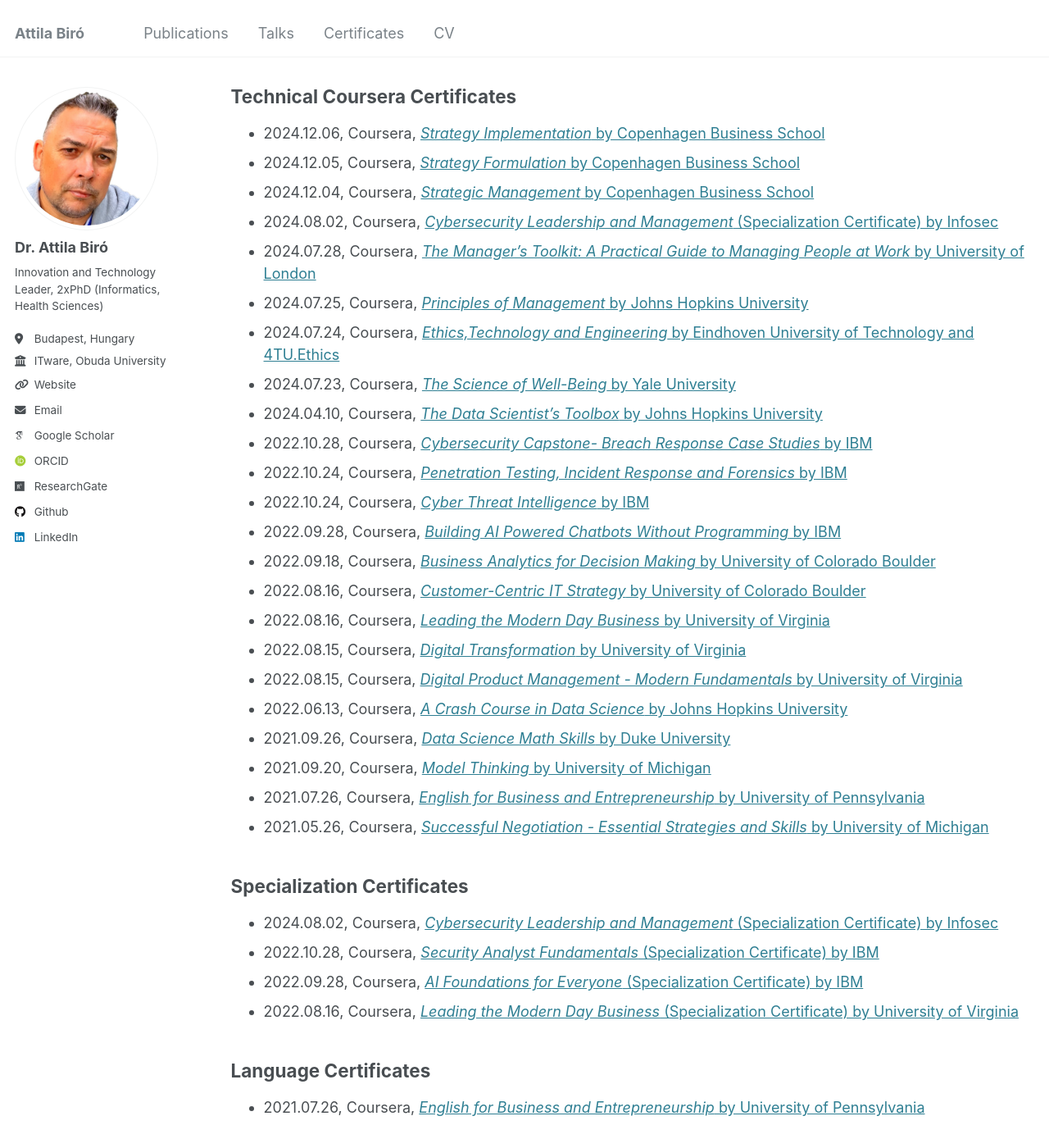
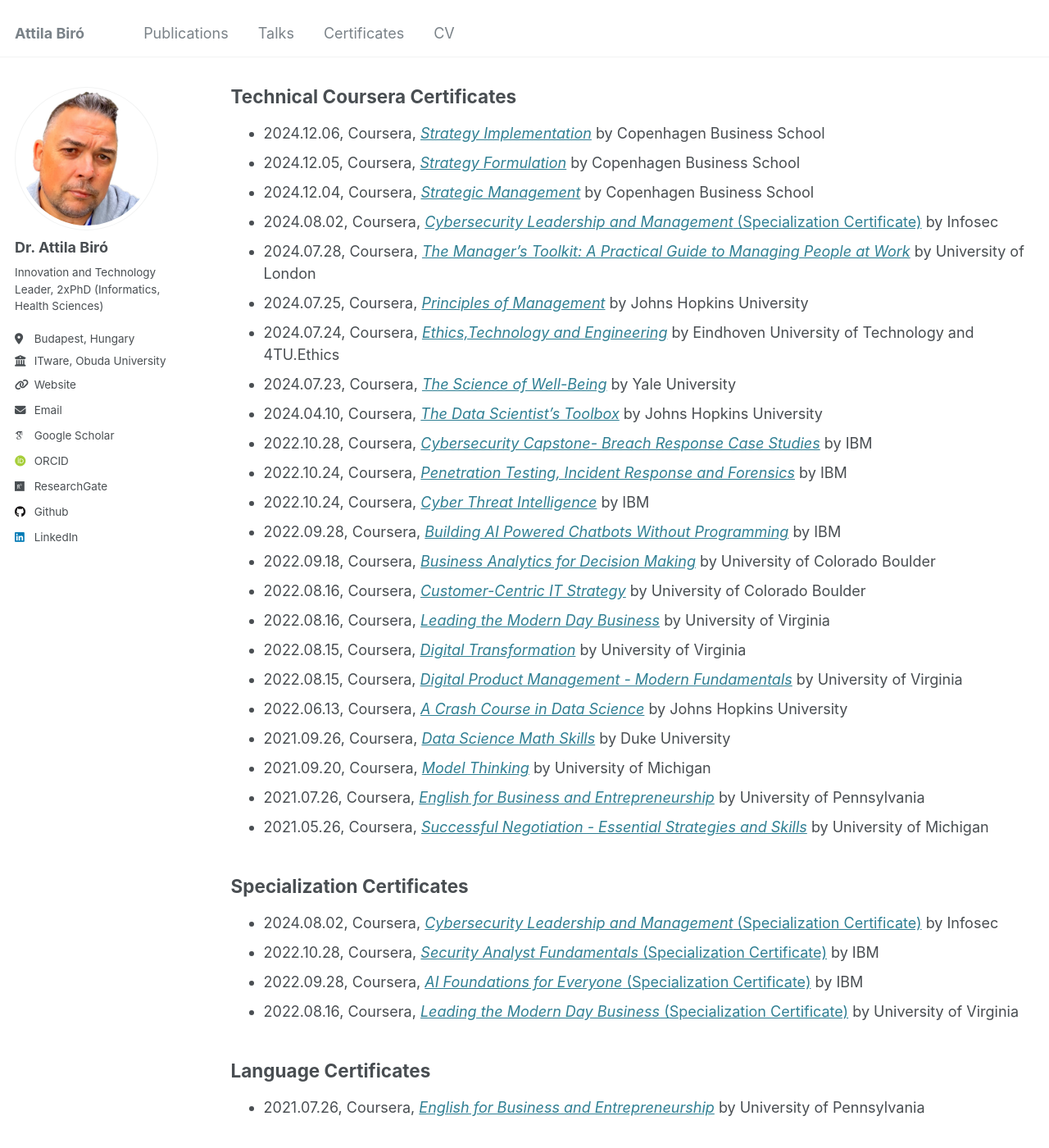
Before and after one commit to biroka/biroka.github.io, a Jekyll site: the page built from _pages/certificates.md, in a window 1280 px wide and 1400 px high, scrolled down 1137 px. Shown: the whole window at 82% size. Built offline with Jekyll 4.4.1, drawn with Linux system fonts in a browser that asks for light colours; some web fonts are replaced.

```diff
--- a/_pages/certificates.md
+++ b/_pages/certificates.md
@@ -15,63 +15,63 @@ author_profile: true
 
 ##  Research / AI Certificates
 
-* 2024.07.28, Coursera, [_Being a researcher (in Information Science and Technology)_ by Politecnico di Milano](https://www.coursera.org/account/accomplishments/verify/ZAKQGRBMEV6A)
-* 2024.07.24, Coursera, [_Ethics, Technology and Engineering_ by Eindhoven University of Technology](https://www.coursera.org/account/accomplishments/verify/KYV5NR5ZUJYZ)
-* 2023.10.01, Coursera, [_Reproducible Research_ by Johns Hopkins University](https://www.coursera.org/account/accomplishments/verify/TB9QEMK487JG)
-* 2023.09.29, Coursera, [_Hypothesis Testing in Public Health_ by Johns Hopkins University](https://www.coursera.org/account/accomplishments/verify/JL8QEEUDVL2H)
-* 2023.09.28, Coursera, [_Quantitative Methods_ by University of Amsterdam](https://www.coursera.org/account/accomplishments/verify/SUQ9QMMZ9EAX)
-* 2023.09.05, Coursera, [_Research Proposal: Initiating Research_ by University of California, Davis (UCDAVIS)](https://www.coursera.org/account/accomplishments/verify/LVASMXWKQPT5)
-* 2023.04.10, Coursera, [_The Data Scientist’s Toolbox_ by Johns Hopkins University](https://www.coursera.org/account/accomplishments/verify/ZD8VSEKXQZMS)
-* 2023.04.10, Coursera, [_Understanding Clinical Research: Behind the Statistics_ by University of Cape Town](https://www.coursera.org/account/accomplishments/verify/8TGV97BM7KP7)
-* 2023.04.09, Coursera, [_Case Studies in Personalized Medicine_ by University of Virginia](https://www.coursera.org/account/accomplishments/verify/SN2X64SS6CRN)
-* 2022.08.15, Coursera, [_Digital Transformation_ by Vanderbilt University](https://www.coursera.org/account/accomplishments/verify/5VEFEF8Y5MQU)
-* 2022.10.22, Coursera, [_Qualitative Research Methods_ by University of Amsterdam](https://www.coursera.org/account/accomplishments/verify/7V8M7J6J3TRR)
-* 2022.09.28, Coursera, [_AI Foundations for Everyone (Specialization Certificate)_ by IBM](https://www.coursera.org/account/accomplishments/specialization/2Q9XZ6EEUVNR)
-* 2021.09.26, Coursera, [_Data Science Math Skills_ by Duke University](https://www.coursera.org/account/accomplishments/verify/ZHMPNUULB3ZZ)
-* 2022.09.28, Coursera, [_COVID-19 Contact Tracing_ by Johns Hopkins University](https://www.coursera.org/account/accomplishments/verify/BHHLUTZEDFMP)
-* 2022.08.16, Coursera, [_Design Thinking for Innovation_ by University of Virginia](https://www.coursera.org/account/accomplishments/verify/D2D4NEZ994AS)
-* 2022.06.13, Coursera, [_A Crash Course in Data Science_ by Johns Hopkins University](https://www.coursera.org/account/accomplishments/verify/JYGR5JUKEA4M)
-* 2021.09.20, Coursera, [_Model Thinking_ by University of Michigan](https://www.coursera.org/account/accomplishments/verify/82Z5AVGFJJBG)
-* 2021.06.08, Coursera, [_COVID19 Data Analysis Using Python_ by Coursera Project Network](https://www.coursera.org/account/accomplishments/verify/N3EDFV4HJFCT)
-* 2021.06.08, Coursera, [_Understanding Research Methods_ by University of London & SOAS University of London](https://www.coursera.org/account/accomplishments/verify/P59MZUUDAAYZ)
-* 2021.05.25, Coursera, [_Introduction to Systematic Review and Meta-Analysis_ by Johns Hopkins University](https://www.coursera.org/account/accomplishments/verify/DKNUCDD8H9EK)
+* 2024.07.28, Coursera, [_Being a researcher (in Information Science and Technology)_](https://www.coursera.org/account/accomplishments/verify/ZAKQGRBMEV6A) by Politecnico di Milano
+* 2024.07.24, Coursera, [_Ethics, Technology and Engineering_](https://www.coursera.org/account/accomplishments/verify/KYV5NR5ZUJYZ) by Eindhoven University of Technology
+* 2023.10.01, Coursera, [_Reproducible Research_](https://www.coursera.org/account/accomplishments/verify/TB9QEMK487JG) by Johns Hopkins University
+* 2023.09.29, Coursera, [_Hypothesis Testing in Public Health_](https://www.coursera.org/account/accomplishments/verify/JL8QEEUDVL2H) by Johns Hopkins University
+* 2023.09.28, Coursera, [_Quantitative Methods_](https://www.coursera.org/account/accomplishments/verify/SUQ9QMMZ9EAX) by University of Amsterdam
+* 2023.09.05, Coursera, [_Research Proposal: Initiating Research_](https://www.coursera.org/account/accomplishments/verify/LVASMXWKQPT5) by University of California, Davis (UCDAVIS)
+* 2023.04.10, Coursera, [_The Data Scientist’s Toolbox_](https://www.coursera.org/account/accomplishments/verify/ZD8VSEKXQZMS) by Johns Hopkins University
+* 2023.04.10, Coursera, [_Understanding Clinical Research: Behind the Statistics_](https://www.coursera.org/account/accomplishments/verify/8TGV97BM7KP7) by University of Cape Town
+* 2023.04.09, Coursera, [_Case Studies in Personalized Medicine_](https://www.coursera.org/account/accomplishments/verify/SN2X64SS6CRN) by University of Virginia
+* 2022.08.15, Coursera, [_Digital Transformation_](https://www.coursera.org/account/accomplishments/verify/5VEFEF8Y5MQU) by Vanderbilt University
+* 2022.10.22, Coursera, [_Qualitative Research Methods_ ](https://www.coursera.org/account/accomplishments/verify/7V8M7J6J3TRR) by University of Amsterdam
+* 2022.09.28, Coursera, [_AI Foundations for Everyone (Specialization Certificate)_](https://www.coursera.org/account/accomplishments/specialization/2Q9XZ6EEUVNR) by IBM
+* 2021.09.26, Coursera, [_Data Science Math Skills_](https://www.coursera.org/account/accomplishments/verify/ZHMPNUULB3ZZ) by Duke University
+* 2022.09.28, Coursera, [_COVID-19 Contact Tracing_](https://www.coursera.org/account/accomplishments/verify/BHHLUTZEDFMP) by Johns Hopkins University
+* 2022.08.16, Coursera, [_Design Thinking for Innovation_](https://www.coursera.org/account/accomplishments/verify/D2D4NEZ994AS) by University of Virginia
+* 2022.06.13, Coursera, [_A Crash Course in Data Science_](https://www.coursera.org/account/accomplishments/verify/JYGR5JUKEA4M) by Johns Hopkins University
+* 2021.09.20, Coursera, [_Model Thinking_](https://www.coursera.org/account/accomplishments/verify/82Z5AVGFJJBG) by University of Michigan
+* 2021.06.08, Coursera, [_COVID19 Data Analysis Using Python_](https://www.coursera.org/account/accomplishments/verify/N3EDFV4HJFCT) by Coursera Project Network
+* 2021.06.08, Coursera, [_Understanding Research Methods_](https://www.coursera.org/account/accomplishments/verify/P59MZUUDAAYZ) by University of London & SOAS University of London
+* 2021.05.25, Coursera, [_Introduction to Systematic Review and Meta-Analysis_](https://www.coursera.org/account/accomplishments/verify/DKNUCDD8H9EK) by Johns Hopkins University
 
 ##  Technical Coursera Certificates
 
-* 2024.12.06, Coursera, [_Strategy Implementation_ by Copenhagen Business School](https://www.coursera.org/account/accomplishments/verify/I5P6G0JAFWHB)
-* 2024.12.05, Coursera, [_Strategy Formulation_ by Copenhagen Business School](https://www.coursera.org/account/accomplishments/verify/XASKHP7QR6B4)
-* 2024.12.04, Coursera, [_Strategic Management_ by Copenhagen Business School](https://www.coursera.org/account/accomplishments/verify/C26Q2HUZRX1P)
-* 2024.08.02, Coursera, [_Cybersecurity Leadership and Management_ (Specialization Certificate) by Infosec](https://www.coursera.org/account/accomplishments/specialization/V4MH8UO5ZXKG)
-* 2024.07.28, Coursera, [_The Manager's Toolkit: A Practical Guide to Managing People at Work_ by University of London](https://www.coursera.org/account/accomplishments/verify/X9STQ2AGC5NT)
-* 2024.07.25, Coursera, [_Principles of Management_ by Johns Hopkins University](https://github.com/biroka/biroka/blob/main/Certificates/Coursera/Coursera_Principles%20of%20Management_UX2LR7CMEGK5.pdf)
-* 2024.07.24, Coursera, [_Ethics,Technology and Engineering_ by Eindhoven University of Technology and 4TU.Ethics](https://github.com/biroka/biroka/blob/main/Certificates/Coursera/Coursera_Ethics-Technology%20and%20Engineering_KYV5NR5ZUJYZ.pdf)
-* 2024.07.23, Coursera, [_The Science of Well-Being_ by Yale University](https://github.com/biroka/biroka/blob/main/Certificates/Coursera/Coursera_The%20Science%20of%20Well-Being_%20P4K3RMP9DPM5.pdf)
-* 2024.04.10, Coursera, [_The Data Scientist’s Toolbox_ by Johns Hopkins University](https://github.com/biroka/biroka/blob/main/Certificates/Coursera/Coursera_The%20Data%20Scientist%E2%80%99s%20Toolbox_ZD8VSEKXQZMS.pdf)
-* 2022.10.28, Coursera, [_Cybersecurity Capstone- Breach Response Case Studies_ by IBM](https://github.com/biroka/biroka/blob/main/Certificates/Coursera/Coursera_Cybersecurity%20Capstone-%20Breach%20Response%20Case%20Studies_HSEBVQVJM8EQ.pdf)
-* 2022.10.24, Coursera, [_Penetration Testing, Incident Response and Forensics_ by IBM](https://github.com/biroka/biroka/blob/main/Certificates/Coursera/Coursera_Penetration%20Testing%2C%20Incident%20Response%20and%20Forensics_DJXCRXUDCZXY.pdf)
-* 2022.10.24, Coursera, [_Cyber Threat Intelligence_ by IBM](https://github.com/biroka/biroka/blob/main/Certificates/Coursera/Coursera_Cyber%20Threat%20Intelligence_YDQFTLD8P4GD.pdf)
-* 2022.09.28, Coursera, [_Building AI Powered Chatbots Without Programming_ by IBM](https://github.com/biroka/biroka/blob/main/Certificates/Coursera/Coursera_Building%20AI%20Powered%20Chatbots%20Without%20Programming_QLP3KLPS9A4N.pdf)
-* 2022.09.18, Coursera, [_Business Analytics for Decision Making_ by University of Colorado Boulder](https://github.com/biroka/biroka/blob/main/Certificates/Coursera/Coursera_Business%20Analytics%20for%20Decision%20Making_TFJXLD7DKL6Z.pdf)
-* 2022.08.16, Coursera, [_Customer-Centric IT Strategy_ by University of Colorado Boulder](https://github.com/biroka/biroka/blob/main/Certificates/Coursera/Coursera_Customer-Centric%20IT%20Strategy_BK46WPHDT3JQ.pdf)
-* 2022.08.16, Coursera, [_Leading the Modern Day Business_ by University of Virginia](https://github.com/biroka/biroka/blob/main/Certificates/Coursera/Coursera_Customer-Centric%20IT%20Strategy_BK46WPHDT3JQ.pdf)
-* 2022.08.15, Coursera, [_Digital Transformation_ by University of Virginia](https://github.com/biroka/biroka/blob/main/Certificates/Coursera/Coursera_Digital%20Transformation_5VEFEF8Y5MQU.pdf)
-* 2022.08.15, Coursera, [_Digital Product Management - Modern Fundamentals_ by University of Virginia](https://github.com/biroka/biroka/blob/main/Certificates/Coursera/Coursera_Digital%20Product%20Management-%20Modern%20Fundamentals_XGTZ8V2VJ2AV.pdf)
-* 2022.06.13, Coursera, [_A Crash Course in Data Science_ by Johns Hopkins University](https://github.com/biroka/biroka/blob/main/Certificates/Coursera/Coursera%20_A%20Crash%20Course%20in%20Data%20Science_JYGR5JUKEA4M.pdf)
-* 2021.09.26, Coursera, [_Data Science Math Skills_ by Duke University](https://github.com/biroka/biroka/blob/main/Certificates/Coursera/Coursera_Data%20Science%20Math%20Skills_ZHMPNUULB3ZZ.pdf)
-* 2021.09.20, Coursera, [_Model Thinking_ by University of Michigan](https://github.com/biroka/biroka/blob/main/Certificates/Coursera/Coursera_Model%20Thinking_82Z5AVGFJJBG.pdf)
-* 2021.07.26, Coursera, [_English for Business and Entrepreneurship_ by University of Pennsylvania](https://github.com/biroka/biroka/blob/main/Certificates/Coursera/Coursera_English%20for%20Business%20and%20Entrepreneurship_YUNJ46C7WACN.pdf)
-* 2021.05.26, Coursera, [_Successful Negotiation - Essential Strategies and Skills_ by University of Michigan](https://github.com/biroka/biroka/blob/main/Certificates/Coursera/Coursera%20_Successful%20Negotiation-%20Essential%20Strategies%20and%20Skills_FXNVXS4GLFLM.pdf)
+* 2024.12.06, Coursera, [_Strategy Implementation_](https://www.coursera.org/account/accomplishments/verify/I5P6G0JAFWHB) by Copenhagen Business School
+* 2024.12.05, Coursera, [_Strategy Formulation_](https://www.coursera.org/account/accomplishments/verify/XASKHP7QR6B4) by Copenhagen Business School
+* 2024.12.04, Coursera, [_Strategic Management_](https://www.coursera.org/account/accomplishments/verify/C26Q2HUZRX1P) by Copenhagen Business School
+* 2024.08.02, Coursera, [_Cybersecurity Leadership and Management_ (Specialization Certificate)](https://www.coursera.org/account/accomplishments/specialization/V4MH8UO5ZXKG) by Infosec
+* 2024.07.28, Coursera, [_The Manager's Toolkit: A Practical Guide to Managing People at Work_](https://www.coursera.org/account/accomplishments/verify/X9STQ2AGC5NT) by University of London
+* 2024.07.25, Coursera, [_Principles of Management_](https://github.com/biroka/biroka/blob/main/Certificates/Coursera/Coursera_Principles%20of%20Management_UX2LR7CMEGK5.pdf) by Johns Hopkins University
+* 2024.07.24, Coursera, [_Ethics,Technology and Engineering_](https://github.com/biroka/biroka/blob/main/Certificates/Coursera/Coursera_Ethics-Technology%20and%20Engineering_KYV5NR5ZUJYZ.pdf) by Eindhoven University of Technology and 4TU.Ethics
+* 2024.07.23, Coursera, [_The Science of Well-Being_](https://github.com/biroka/biroka/blob/main/Certificates/Coursera/Coursera_The%20Science%20of%20Well-Being_%20P4K3RMP9DPM5.pdf) by Yale University
+* 2024.04.10, Coursera, [_The Data Scientist’s Toolbox_](https://github.com/biroka/biroka/blob/main/Certificates/Coursera/Coursera_The%20Data%20Scientist%E2%80%99s%20Toolbox_ZD8VSEKXQZMS.pdf) by Johns Hopkins University
+* 2022.10.28, Coursera, [_Cybersecurity Capstone- Breach Response Case Studies_](https://github.com/biroka/biroka/blob/main/Certificates/Coursera/Coursera_Cybersecurity%20Capstone-%20Breach%20Response%20Case%20Studies_HSEBVQVJM8EQ.pdf) by IBM
+* 2022.10.24, Coursera, [_Penetration Testing, Incident Response and Forensics_](https://github.com/biroka/biroka/blob/main/Certificates/Coursera/Coursera_Penetration%20Testing%2C%20Incident%20Response%20and%20Forensics_DJXCRXUDCZXY.pdf) by IBM
+* 2022.10.24, Coursera, [_Cyber Threat Intelligence_](https://github.com/biroka/biroka/blob/main/Certificates/Coursera/Coursera_Cyber%20Threat%20Intelligence_YDQFTLD8P4GD.pdf) by IBM
+* 2022.09.28, Coursera, [_Building AI Powered Chatbots Without Programming_](https://github.com/biroka/biroka/blob/main/Certificates/Coursera/Coursera_Building%20AI%20Powered%20Chatbots%20Without%20Programming_QLP3KLPS9A4N.pdf) by IBM
+* 2022.09.18, Coursera, [_Business Analytics for Decision Making_](https://github.com/biroka/biroka/blob/main/Certificates/Coursera/Coursera_Business%20Analytics%20for%20Decision%20Making_TFJXLD7DKL6Z.pdf) by University of Colorado Boulder
+* 2022.08.16, Coursera, [_Customer-Centric IT Strategy_](https://github.com/biroka/biroka/blob/main/Certificates/Coursera/Coursera_Customer-Centric%20IT%20Strategy_BK46WPHDT3JQ.pdf) by University of Colorado Boulder
+* 2022.08.16, Coursera, [_Leading the Modern Day Business_](https://github.com/biroka/biroka/blob/main/Certificates/Coursera/Coursera_Customer-Centric%20IT%20Strategy_BK46WPHDT3JQ.pdf) by University of Virginia
+* 2022.08.15, Coursera, [_Digital Transformation_](https://github.com/biroka/biroka/blob/main/Certificates/Coursera/Coursera_Digital%20Transformation_5VEFEF8Y5MQU.pdf) by University of Virginia
+* 2022.08.15, Coursera, [_Digital Product Management - Modern Fundamentals_](https://github.com/biroka/biroka/blob/main/Certificates/Coursera/Coursera_Digital%20Product%20Management-%20Modern%20Fundamentals_XGTZ8V2VJ2AV.pdf) by University of Virginia
+* 2022.06.13, Coursera, [_A Crash Course in Data Science_](https://github.com/biroka/biroka/blob/main/Certificates/Coursera/Coursera%20_A%20Crash%20Course%20in%20Data%20Science_JYGR5JUKEA4M.pdf) by Johns Hopkins University
+* 2021.09.26, Coursera, [_Data Science Math Skills_](https://github.com/biroka/biroka/blob/main/Certificates/Coursera/Coursera_Data%20Science%20Math%20Skills_ZHMPNUULB3ZZ.pdf) by Duke University
+* 2021.09.20, Coursera, [_Model Thinking_](https://github.com/biroka/biroka/blob/main/Certificates/Coursera/Coursera_Model%20Thinking_82Z5AVGFJJBG.pdf) by University of Michigan
+* 2021.07.26, Coursera, [_English for Business and Entrepreneurship_](https://github.com/biroka/biroka/blob/main/Certificates/Coursera/Coursera_English%20for%20Business%20and%20Entrepreneurship_YUNJ46C7WACN.pdf) by University of Pennsylvania
+* 2021.05.26, Coursera, [_Successful Negotiation - Essential Strategies and Skills_](https://github.com/biroka/biroka/blob/main/Certificates/Coursera/Coursera%20_Successful%20Negotiation-%20Essential%20Strategies%20and%20Skills_FXNVXS4GLFLM.pdf) by University of Michigan
 
 ##  Specialization Certificates
 
-* 2024.08.02, Coursera, [_Cybersecurity Leadership and Management_ (Specialization Certificate) by Infosec](https://www.coursera.org/account/accomplishments/specialization/V4MH8UO5ZXKG)
-* 2022.10.28, Coursera, [_Security Analyst Fundamentals_ (Specialization Certificate) by IBM](https://www.coursera.org/account/accomplishments/specialization/7JMLVZ7LY5NV)
-* 2022.09.28, Coursera, [_AI Foundations for Everyone_ (Specialization Certificate) by IBM](https://www.coursera.org/account/accomplishments/specialization/2Q9XZ6EEUVNR)
-* 2022.08.16, Coursera, [_Leading the Modern Day Business_ (Specialization Certificate) by University of Virginia](https://www.coursera.org/account/accomplishments/specialization/KSYHMFRAL5SZ)
+* 2024.08.02, Coursera, [_Cybersecurity Leadership and Management_ (Specialization Certificate)](https://www.coursera.org/account/accomplishments/specialization/V4MH8UO5ZXKG) by Infosec
+* 2022.10.28, Coursera, [_Security Analyst Fundamentals_ (Specialization Certificate)](https://www.coursera.org/account/accomplishments/specialization/7JMLVZ7LY5NV) by IBM
+* 2022.09.28, Coursera, [_AI Foundations for Everyone_ (Specialization Certificate)](https://www.coursera.org/account/accomplishments/specialization/2Q9XZ6EEUVNR) by IBM
+* 2022.08.16, Coursera, [_Leading the Modern Day Business_ (Specialization Certificate)](https://www.coursera.org/account/accomplishments/specialization/KSYHMFRAL5SZ) by University of Virginia
 
 ##  Language Certificates
 
-* 2021.07.26, Coursera, [_English for Business and Entrepreneurship_ by University of Pennsylvania](https://github.com/biroka/biroka/blob/main/Certificates/Coursera/Coursera_English%20for%20Business%20and%20Entrepreneurship_YUNJ46C7WACN.pdf)
+* 2021.07.26, Coursera, [_English for Business and Entrepreneurship_](https://github.com/biroka/biroka/blob/main/Certificates/Coursera/Coursera_English%20for%20Business%20and%20Entrepreneurship_YUNJ46C7WACN.pdf) by University of Pennsylvania
 
 ##  IEEE certificates
 
```
